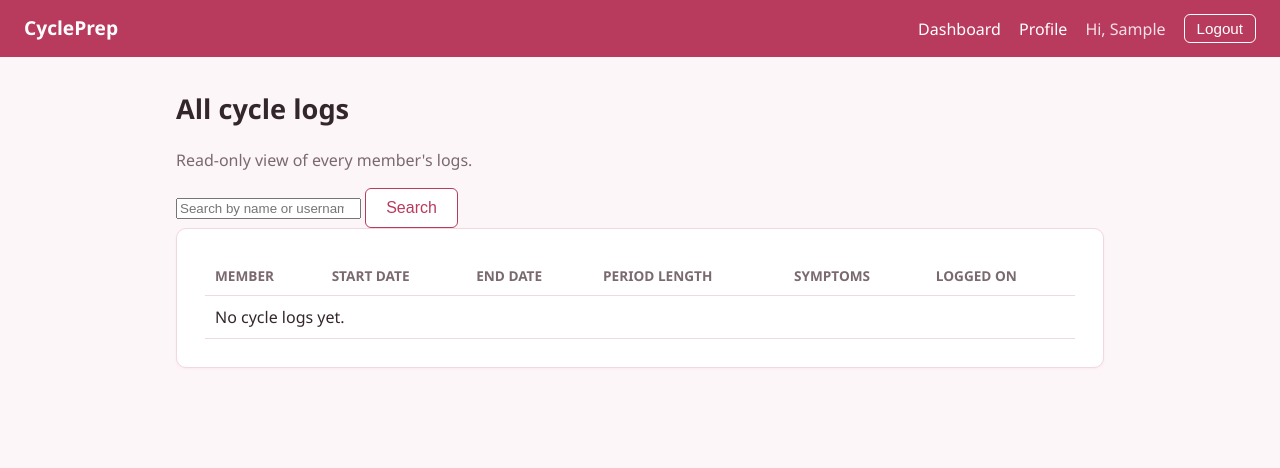
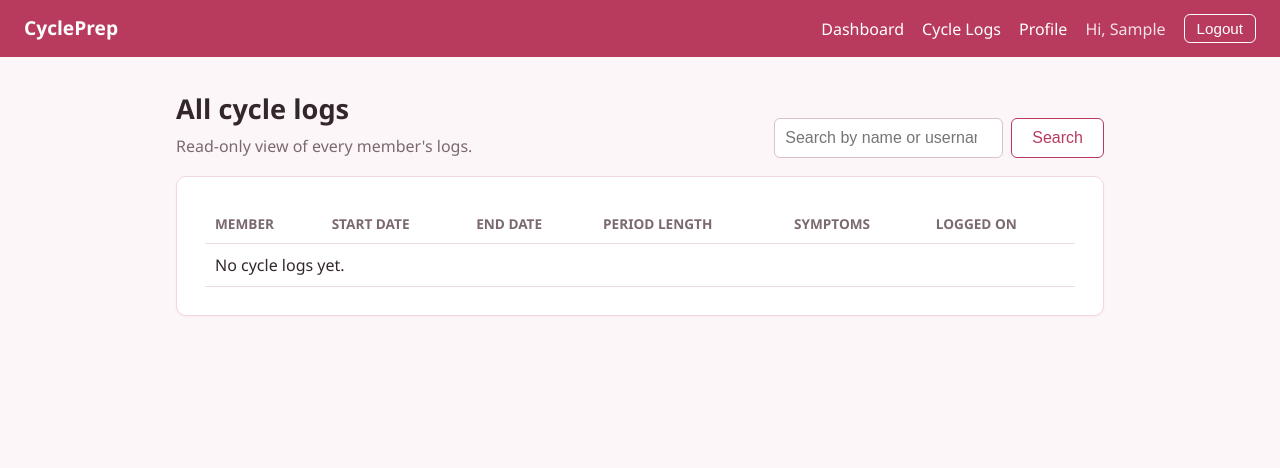
Before and after one commit to kamisamdiv/CyclePrep-Sinay-Lady-G01, a Django app: page /cycles/all/ in a window 1280 px wide. Shown: the top 468 px of the page. Run offline with Django 5.2, Linux system fonts and the light colour scheme; the visitor is signed in with stand-in values (Sample User, id 1); data comes from the database, SQL or seed files in the repository; data that the repository does not hold is empty.

Commit message:
Link cycle logs from navbar and dashboards

```diff
--- a/static/css/style.css
+++ b/static/css/style.css
@@ -163,3 +163,73 @@ tbody tr:hover { background: var(--bg); }
     .navbar a, .nav-user, .logout-form { margin-left: 12px; }
     .card { padding: 20px; }
 }
+
+/* Cycle logs */
+.page-header {
+    display: flex;
+    justify-content: space-between;
+    align-items: flex-end;
+    flex-wrap: wrap;
+    gap: 12px;
+    margin-bottom: 18px;
+}
+.page-header h1 { margin-bottom: 4px; }
+.page-header p { margin: 0; }
+.spaced { margin-top: 16px; }
+
+.badge {
+    display: inline-block;
+    padding: 2px 10px;
+    border-radius: 999px;
+    background: var(--rose-soft);
+    color: var(--rose);
+    font-size: 0.85rem;
+    font-weight: 600;
+}
+.tag {
+    display: inline-block;
+    margin: 2px 4px 2px 0;
+    padding: 1px 8px;
+    border: 1px solid var(--border);
+    border-radius: 999px;
+    font-size: 0.82rem;
+    white-space: nowrap;
+}
+.actions a { margin-right: 10px; white-space: nowrap; }
+.danger-link { color: #a1122b; }
+.empty-state { text-align: center; padding: 20px 0; }
+
+.field textarea {
+    width: 100%;
+    padding: 9px 10px;
+    border: 1px solid #d9c2c8;
+    border-radius: 6px;
+    font-size: 1rem;
+    font-family: inherit;
+    resize: vertical;
+}
+.checkbox-grid > div {
+    display: grid;
+    grid-template-columns: repeat(auto-fill, minmax(150px, 1fr));
+    gap: 6px 12px;
+}
+.checkbox-grid label {
+    display: flex;
+    align-items: center;
+    gap: 6px;
+    font-weight: 400;
+    margin: 0;
+}
+.field .checkbox-grid input[type="checkbox"] { margin: 0; }
+
+.button.danger { background: #a1122b; border-color: #a1122b; color: #fff; }
+.button.danger:hover { background: #840e23; }
+
+.search-form { display: flex; gap: 8px; }
+.search-form input {
+    padding: 9px 10px;
+    border: 1px solid #d9c2c8;
+    border-radius: 6px;
+    font-size: 1rem;
+    min-width: 220px;
+}
--- a/templates/base.html
+++ b/templates/base.html
@@ -13,6 +13,11 @@
         <div class="nav-links">
             {% if user.is_authenticated %}
                 <a href="{% url 'dashboard' %}">Dashboard</a>
+                {% if user.profile.role == 'member' %}
+                    <a href="{% url 'cycle_list' %}">My Cycles</a>
+                {% elif user.profile.role == 'admin' %}
+                    <a href="{% url 'cycle_admin_list' %}">Cycle Logs</a>
+                {% endif %}
                 {% block role_nav %}{% endblock %}
                 <a href="{% url 'profile' %}">Profile</a>
                 <span class="nav-user">Hi, {{ user.first_name|default:user.username }}</span>
--- a/templates/dashboards/admin.html
+++ b/templates/dashboards/admin.html
@@ -30,6 +30,12 @@
 </div>
 
 <section class="card">
+    <h2>Cycle logs</h2>
+    <p class="muted">See the periods members have logged (read-only).</p>
+    <a class="button" href="{% url 'cycle_admin_list' %}">View all cycle logs</a>
+</section>
+
+<section class="card spaced">
     <h2>User accounts</h2>
     <div class="table-wrap">
         <table>
--- a/templates/dashboards/member.html
+++ b/templates/dashboards/member.html
@@ -21,9 +21,10 @@
     </section>
 
     <section class="card">
-        <h2>Log a cycle</h2>
+        <h2>Log a period</h2>
         <p class="muted">Record a start and end date in a few seconds.</p>
-        <button class="button" type="button" disabled>Coming soon</button>
+        <a class="button" href="{% url 'cycle_create' %}">Log a period</a>
+        <a class="button secondary" href="{% url 'cycle_list' %}">My logs</a>
     </section>
 
     <section class="card">
```
Also changed, not shown: requirements.txt (+6 -6 lines).
